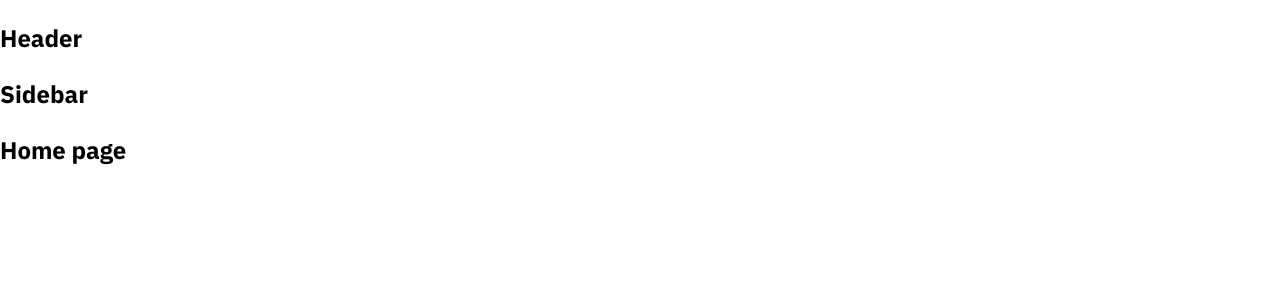
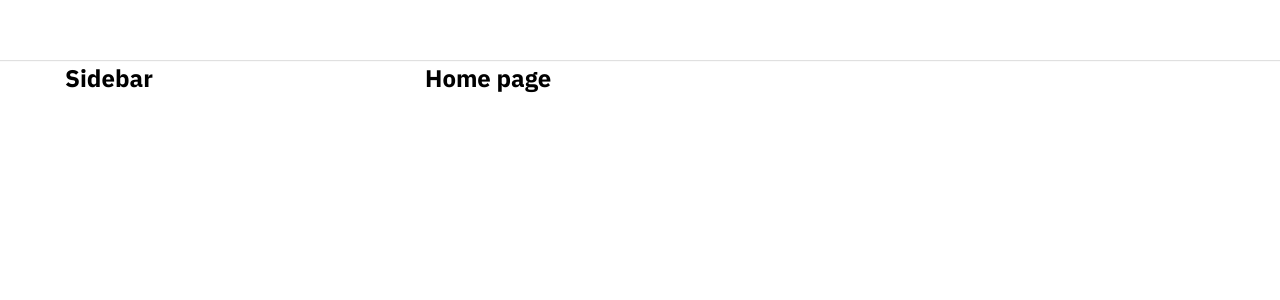
Before and after one commit to khanh181/tiktok, a React (Create React App) app: page / in a window 1280 px wide. Shown: the top 300 px of the page. Built offline with nearby package versions, Linux system fonts and the light colour scheme.

Commit message:
dung khung layout mac dinh

```diff
--- a/package.json
+++ b/package.json
@@ -6,6 +6,7 @@
     "@testing-library/jest-dom": "^5.16.5",
     "@testing-library/react": "^13.4.0",
     "@testing-library/user-event": "^13.5.0",
+    "classnames": "^2.3.2",
     "normalize.css": "^8.0.1",
     "react": "^18.2.0",
     "react-dom": "^18.2.0",
--- a/src/App.js
+++ b/src/App.js
@@ -2,7 +2,7 @@ import { Fragment } from 'react';
 import { BrowserRouter as Router, Routes, Route } from 'react-router-dom';
 import { publicRoute } from '~/routes';
 import { DefaultLayout } from '~/components/Layout';
-import Header from './components/Layout/components/Header';
+// import Header from './components/Layout/components/Header';
 
 function App() {
   return (
--- a/src/components/GlobalStyles/GlobalStyles.scss
+++ b/src/components/GlobalStyles/GlobalStyles.scss
@@ -3,8 +3,15 @@
 
 :root {
   --primary: red;
+
+  //? default layout
+  --default-layout-header-height: 60px;
+  --default-layout-width: 1150px;
+
 }
 * {
+  margin: 0;
+  padding: 0;
   box-sizing: border-box;
 }
 
--- /dev/null
+++ b/src/components/Layout/DefaultLayout/DefaultLayout.module.scss
@@ -0,0 +1,12 @@
+.wrapper {
+  display: flex;
+  flex-direction: column;
+  align-items: center;
+}
+.container {
+  width: var(--default-layout-width, 1150px);
+  display: flex;
+}
+.content {
+  flex: 1;
+}
--- /dev/null
+++ b/src/components/Layout/DefaultLayout/Sidebar/Sidebar.module.scss
@@ -0,0 +1,3 @@
+.wrapper {
+  width: 360px;
+}
--- a/src/components/Layout/DefaultLayout/Sidebar/index.js
+++ b/src/components/Layout/DefaultLayout/Sidebar/index.js
@@ -1,5 +1,12 @@
+import styles from './Sidebar.module.scss'
+import classNames from 'classnames/bind';
+
+const cx = classNames.bind(styles)
+
 function Sidebar() {
-  return <h2> Sidebar</h2>;
+  return <aside className={cx('wrapper')}>
+    <h2>Sidebar</h2>
+  </aside>
 }
 
 export default Sidebar;
--- a/src/components/Layout/DefaultLayout/index.js
+++ b/src/components/Layout/DefaultLayout/index.js
@@ -1,18 +1,20 @@
+import styles from './DefaultLayout.module.scss';
+import classNames from 'classnames/bind';
 import Header from '~/components/Layout/components/Header';
 import Sidebar from './Sidebar';
 
-function DefaultLayout({children}) {
+const cx = classNames.bind(styles);
+
+function DefaultLayout({ children }) {
   return (
-    <div>
-        <Header />
-        <div className="container " >
-            <Sidebar />
-            <div className="content">
-                {children}
-            </div>
-        </div>
+    <div className={cx('wrapper')}>
+      <Header />
+      <div className={cx('container')}>
+        <Sidebar />
+        <div className={cx('content')}>{children}</div>
+      </div>
     </div>
-  )
+  );
 }
 
 export default DefaultLayout;
--- a/src/components/Layout/HeaderOnly/index.js
+++ b/src/components/Layout/HeaderOnly/index.js
@@ -1,6 +1,6 @@
 import Header from '~/components/Layout/components/Header';
 
-function DefaultLayout({ children }) {
+function HeaderOnly({ children }) {
   return (
     <div>
       <Header />
@@ -11,4 +11,4 @@ function DefaultLayout({ children }) {
   );
 }
 
-export default DefaultLayout;
+export default HeaderOnly;
--- /dev/null
+++ b/src/components/Layout/components/Header/Header.module.scss
@@ -0,0 +1,11 @@
+.wrapper {
+  width: 100%;
+  height: var(--default-layout-header-height, 60px);
+  display: flex;
+  justify-content: center;
+  box-shadow: 0px 1px 1px rgb(0 0 0 / 12%);
+}
+.inner {
+  height: 100%;
+  width: var(--default-layout-width, 1150px);
+}
--- a/src/components/Layout/components/Header/index.js
+++ b/src/components/Layout/components/Header/index.js
@@ -1,5 +1,18 @@
+import classNames from 'classnames/bind';
+import styles from './Header.module.scss';
+
+//! giups bind cái obj styles rồi trả ra med là 1 function là cái cx và dùng cx để dùng class, và tên nó tự biến thành -
+const cx = classNames.bind(styles);
+
 function Header() {
-  return <h2> Header</h2>;
+  return (
+    <header className={cx('wrapper')}>
+      <div className={cx('inner')}>
+        {/* logo */}
+        {/* search */}
+      </div>
+    </header>
+  );
 }
 
 export default Header;
```
Also changed, not shown: 1 other file (tests, documents, lock files or other folders).
